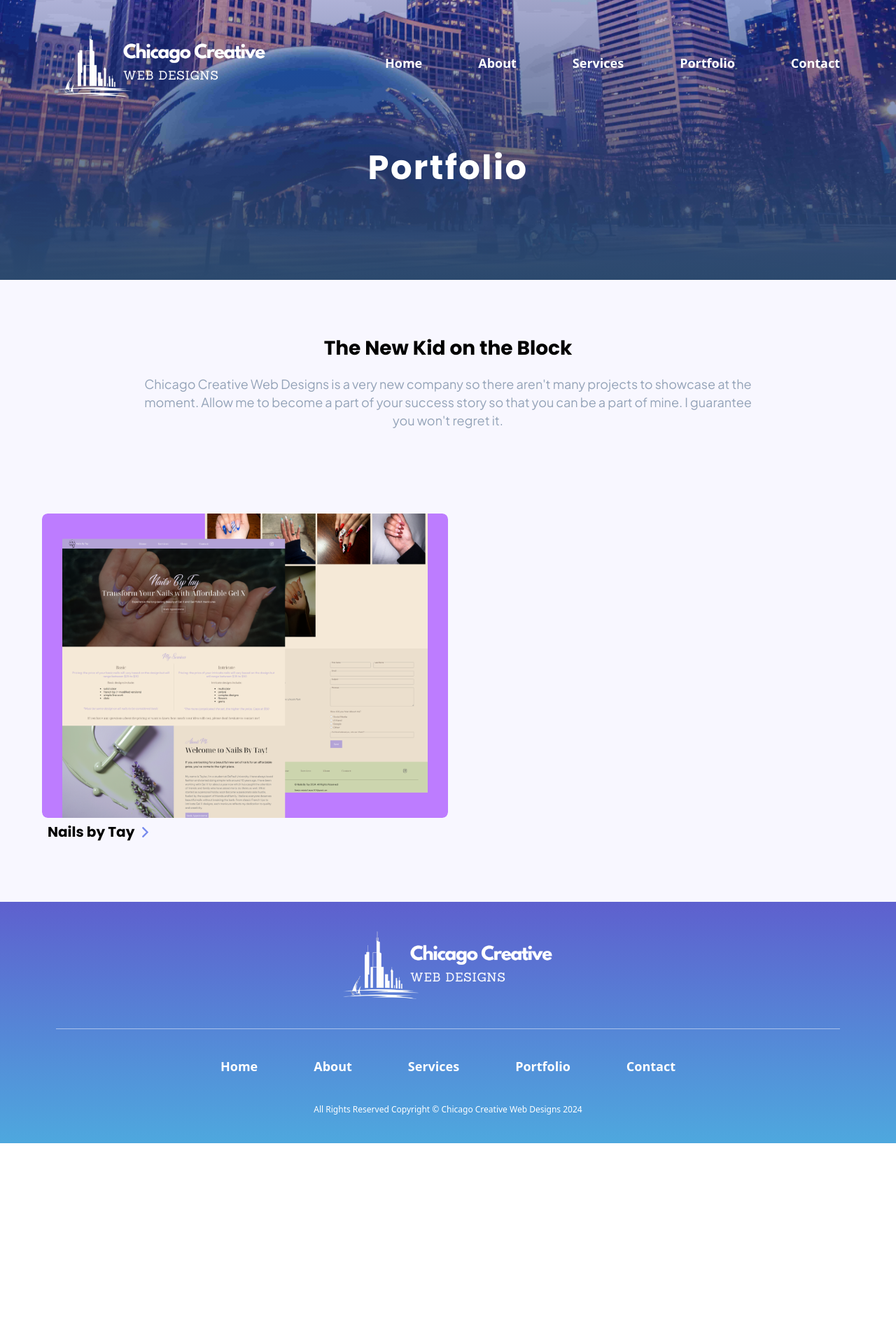
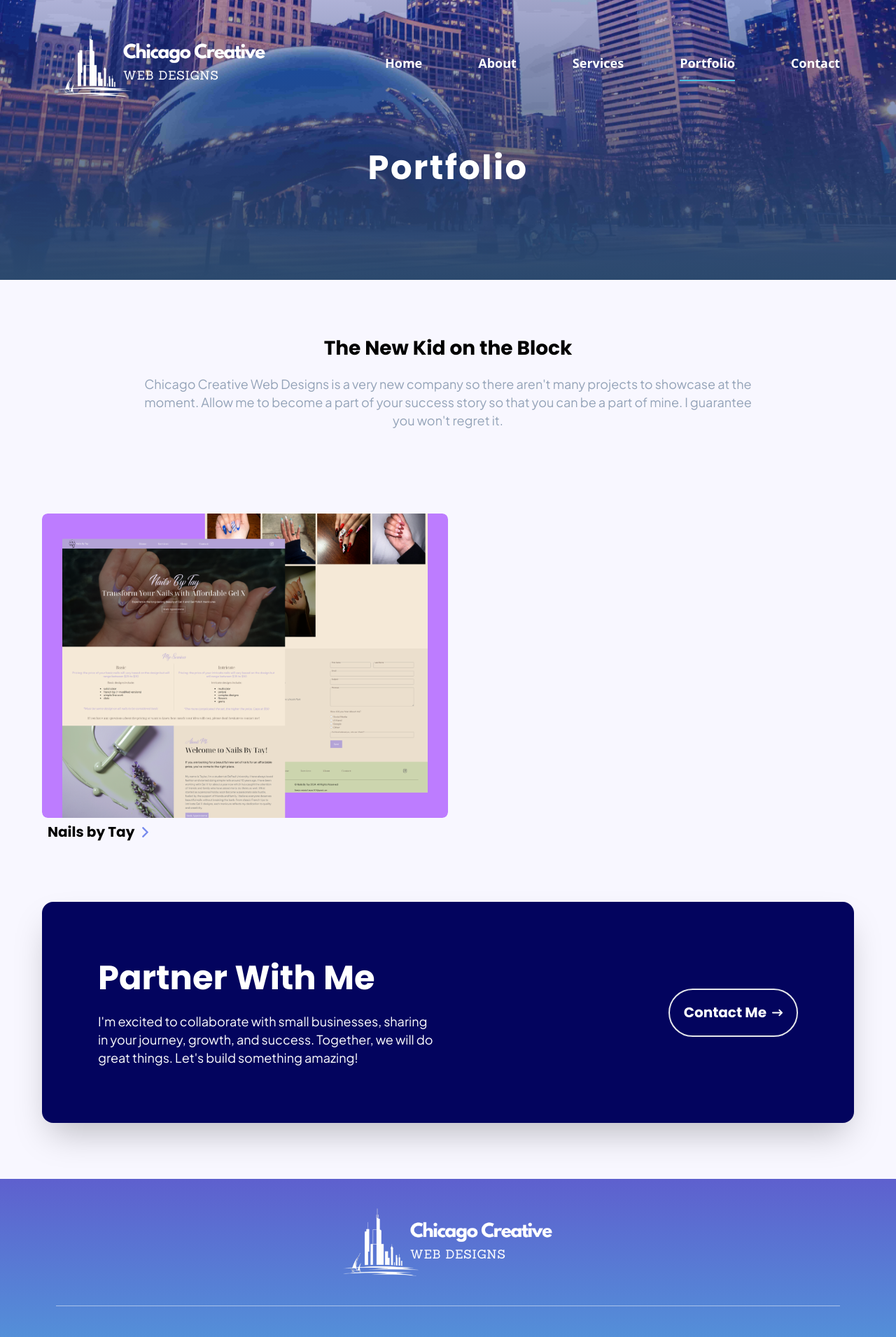
Before and after one commit to JreyIV/chicago-creative-web-designs, a React (Vite) app: page /portfolio in a window 1280 px wide. Shown: the top 1911 px of the page at 70% size. Before the commit the page ends 1634 px from the top, so only its background shows below. Built offline with nearby package versions, Linux system fonts and the light colour scheme.

Commit message:
updated Links and finished portfolio
added styling to active NavLinks and added links to contact page on buttons. Also finished the portfolio section (for the most part until I have more projects and template section)

```diff
--- a/src/components/Footer.jsx
+++ b/src/components/Footer.jsx
@@ -1,6 +1,6 @@
 import { chicago_creative_logo } from "../assets/images";
 import { NavLinks } from "../constants";
-import { motion } from "framer-motion";
+import { NavLink } from "react-router-dom";
 
 const Footer = () => {
   return (
@@ -26,13 +26,15 @@ const Footer = () => {
         <ul className="flex justify-center items-center max-xl:gap-10 gap-20 font-bold max-md:flex-col max-md:mr-auto max-md:gap-5">
           {NavLinks.map((link) => (
             <li key={link.label}>
-              <motion.a
-                href={link.href}
-                className="font-okine leading-normal text-lg text-white"
-                whileHover={{ color: "#5e60ce" }}
+              <NavLink
+                to={link.href}
+                className="font-okine leading-normal text-lg text-white hover:text-brand-blue-800 transition duration-300 ease-in-out"
+                onClick={() => {
+                  window.scrollTo(0, 0);
+                }}
               >
                 {link.label}
-              </motion.a>
+              </NavLink>
             </li>
           ))}
         </ul>
--- a/src/components/Nav.jsx
+++ b/src/components/Nav.jsx
@@ -23,7 +23,7 @@
 
 // export default Nav;
 
-import { Link } from "react-router-dom";
+import { NavLink } from "react-router-dom";
 import { useState, useEffect } from "react";
 import {
   AnimatePresence,
@@ -109,22 +109,26 @@ const Nav = () => {
         animate={isSmallScreen ? "visible" : isNavHidden ? "hidden" : "visible"}
       >
         <div className="max-container relative flex justify-between items-center w-full max-md:px-5">
-          <Link to="/">
+          <NavLink to="/">
             <img
               src={chicago_creative_logo}
               alt="Chicago Creative Logo"
               width={isSmallScreen ? 200 : 300}
             />
-          </Link>
+          </NavLink>
           <ul className="flex justify-center items-center max-xl:gap-10 gap-20 max-lg:hidden font-bold ml-auto">
             {NavLinks.map((link) => (
               <li key={link.label}>
-                <Link
+                <NavLink
                   to={link.href}
-                  className="font-okine leading-normal text-lg text-white hover:text-brand-blue-800 transition duration-300 ease-in-out"
+                  className={({ isActive }) =>
+                    `font-okine leading-normal text-lg text-white hover:text-brand-blue-800 transition duration-300 ease-in-out ${
+                      isActive ? "border-b-2 pb-3 border-brand-blue-200" : ""
+                    }`
+                  }
                 >
                   {link.label}
-                </Link>
+                </NavLink>
               </li>
             ))}
           </ul>
@@ -166,13 +170,13 @@ const Nav = () => {
                             key={link.label}
                             whileHover={{ scale: 1.25 }}
                           >
-                            <Link
+                            <NavLink
                               to={link.href}
                               className="font-okine text-6xl leading-normal text-off-white uppercase"
                               onClick={closeMenu}
                             >
                               {link.label}
-                            </Link>
+                            </NavLink>
                           </motion.li>
                         </div>
                       ))}
--- a/src/index.css
+++ b/src/index.css
@@ -23,7 +23,7 @@
   .blue-overlay {
     border-image-source: linear-gradient(
       hsl(239, 94%, 19%, 0.7),
-      hsl(239, 94%, 19%, 0.9)
+      hsla(239, 94%, 19%, 0.902)
     );
     border-image-slice: fill 1;
   }
--- a/src/pages/PortfolioPage.jsx
+++ b/src/pages/PortfolioPage.jsx
@@ -1,7 +1,8 @@
-import { link_arrow } from "../assets/icons";
+import { link_arrow, right_arrow } from "../assets/icons";
 import { portfolio_background } from "../assets/images";
 import { portfolioThumbnails } from "../constants";
 import { motion, useAnimationControls } from "framer-motion";
+import { Link } from "react-router-dom";
 
 const PortfolioPage = () => {
   const controls = useAnimationControls();
@@ -116,6 +117,26 @@ const PortfolioPage = () => {
             ))}
           </div>
         </div>
+        <div className="mt-20 flex max-md:flex-col gap-10 items-center bg-[#03045e] p-20 max-lg:p-5 rounded-2xl shadow-2xl">
+          <div className="flex flex-col gap-5 text-start items-start  text-white max-md:w-full w-1/2">
+            <h2 className="font-poppins text-4xl max-md:text-3xl font-bold">
+              Partner With Me
+            </h2>
+            <p className="font-jakarta text-lg ">
+              I&apos;m excited to collaborate with small businesses, sharing in
+              your journey, growth, and success. Together, we will do great
+              things. Let&apos;s build something amazing!
+            </p>
+          </div>
+          <div className="max-md:w-full w-1/2 items-end max-md:items-start flex flex-col">
+            <Link to={"/contact"}>
+              <button className="p-5 font-poppins font-bold text-white text-xl flex gap-2 items-center border-2 rounded-full hover:border-blue-500 hover:bg-blue-500 transition duration-500">
+                Contact Me
+                <img src={right_arrow} alt="right arrow icon" width={15} />
+              </button>
+            </Link>
+          </div>
+        </div>
       </div>
     </main>
   );
--- a/src/sections/Hero.jsx
+++ b/src/sections/Hero.jsx
@@ -1,4 +1,5 @@
 import { hero_image } from "../assets/images";
+import { Link } from "react-router-dom";
 
 const Hero = () => {
   return (
@@ -20,11 +21,11 @@ const Hero = () => {
             Make a powerful online impression with a website that is as unique
             and dynamic as your business.
           </p>
-          <a href="">
+          <Link to={"/contact"}>
             <button className="btn btn-md inline uppercase bg-white border-none text-black hover:bg-slate-100 ">
               Get in touch
             </button>
-          </a>
+          </Link>
         </div>
         <div>
           <img src={hero_image} alt="devices" />
```
